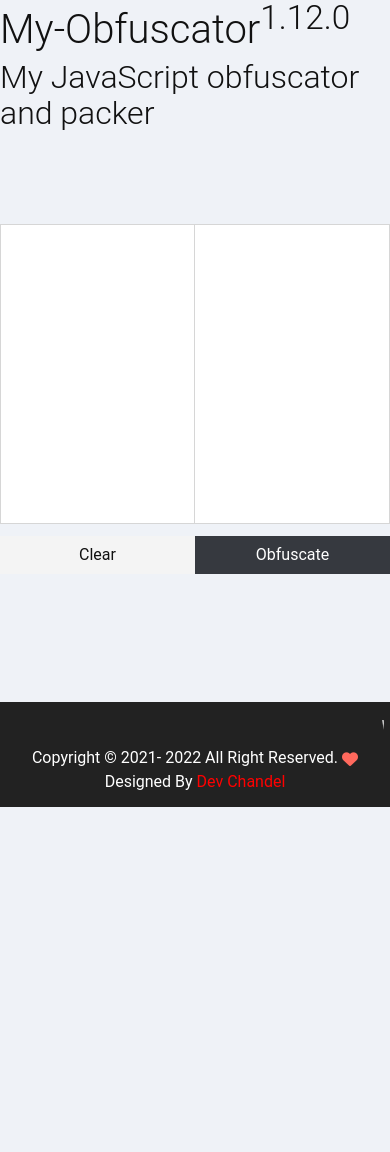
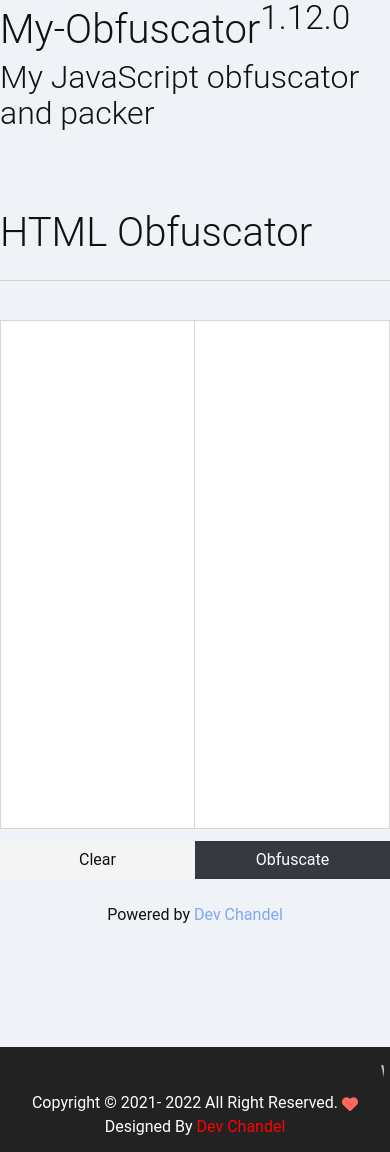
Before and after one commit to GoojDex/My-Obfuscator, a Jekyll site: the page built from README.md, in a window 390 px wide. Built offline with Jekyll 4.4.1, drawn with Linux system fonts in a browser that asks for light colours; nearby versions of some CDN libraries; some web fonts are replaced; our own code applies the rules of GitHub Pages for plain Markdown files; comment, search, counter and statistics services are not loaded; before the commit the page ends 900 px from its top, so only the background shows below that; part of the change alters nothing that is shown.

Commit message:
Update default.html

```diff
--- a/_layouts/default.html
+++ b/_layouts/default.html
@@ -8,7 +8,8 @@
   <meta name="google-site-verification" content="#">
   <link rel="icon" href="favicon.ico">
   <link rel="manifest" href="manifest.webmanifest">
- <link href="https://fonts.googleapis.comcss?family=Roboto:300,400,500" rel="stylesheet">
+  <link href="https://fonts.googleapis.comcss?family=Roboto:300,400,500" rel="stylesheet">
+  <link href="https://cdnjs.cloudflare.com/ajax/libs/font-awesome/6.1.0/css/all.min.css" rel="stylesheet">
   <style>
     @font-face {
 	font-family: icons;
@@ -270,9 +271,11 @@ i {
 .i-asterisk:before {
 	content: "\2731"
 }
-  </style>
- <style>
-   html {
+
+
+
+
+    html {
 	-webkit-box-sizing: border-box;
 	box-sizing: border-box;
 
@@ -1915,13 +1918,21 @@ footer a:hover {
 		display: none
 	}
 }
-  </style>
-
-  <link href="https://cdnjs.cloudflare.com/ajax/libs/font-awesome/6.1.0/css/all.min.css" rel="stylesheet">
-  <style>
-    #output_text{height:300px}	#input_colA,#input_colB{height:300px;}	@media (max-width: 500px){	#output_text,#input_colA,#input_colB{height:300px}	}	@media (max-width: 414px){	#output_text,#input_colA,#input_colB{height:300px}	}	@media (max-width: 412px){	#output_text,#input_colA,#input_colB{height:300px}	}	@media (max-width: 384px){	#output_text,#input_colA,#input_colB{height:300px}	}	@media (max-width: 375px){	#output_text,#input_colA,#input_colB{height:300px}	}	@media (max-width: 360px){	#output_text,#input_colA,#input_colB{height:300px}	}	@media (max-width: 320px){	#output_text,#input_colA,#input_colB{height:300px}	}
- #ma50{position:fixed!important;position:absolute;top:-1px;top:expression((t=document.documentElement.scrollTop?document.documentElement.scrollTop:document.body.scrollTop)+"px");left:2px;width:105%;height:60%;background-color:#181d23;opacity:105;display:block;padding-top:20%}#ma50 *{text-align:center;margin:0 auto;display:block;filter:none;font:bold 14px Verdana,Arial,sans-serif;text-decoration:none}#ma50~*{display:none}
+
+
+
+
+
+    #output_text{height:522px}	#input_colA,#input_colB{height:456px;}	@media (max-width: 768px){	#output_text,#input_colA,#input_colB{height:400px}	}	@media (max-width: 414px){	#output_text,#input_colA,#input_colB{height:514px}	}	@media (max-width: 412px){	#output_text,#input_colA,#input_colB{height:509px}	}	@media (max-width: 384px){	#output_text,#input_colA,#input_colB{height:418px}	}	@media (max-width: 375px){	#output_text,#input_colA,#input_colB{height:445px}	}	@media (max-width: 360px){	#output_text,#input_colA,#input_colB{height:418px}	}	@media (max-width: 320px){	#output_text,#input_colA,#input_colB{height:346px}	}
+ #ma50{position:fixed!important;position:absolute;top:-1px;top:expression((t=document.documentElement.scrollTop?document.documentElement.scrollTop:document.body.scrollTop)+"px");left:2px;width:105%;height:105%;background-color:#181d23;opacity:105;display:block;padding-top:20%}#ma50 *{text-align:center;margin:0 auto;display:block;filter:none;font:bold 14px Verdana,Arial,sans-serif;text-decoration:none}#ma50~*{display:none}
+
+
+
+
 </style>
+
+
+
   {% seo %}
 
   {% if site.google_analytics %}
@@ -1958,79 +1969,30 @@ footer a:hover {
 <br><br><br>
   <div class="container">
     <section id="main_content">
-      <div class="clear w-100" id="premerge"><div class="w-50 left main"><textarea class="cssmin-in" id="input_colA" value=""></textarea></div><div class="w-50 left main"><textarea class="cssmin-out" id="input_colB" style="border-left: 0px;" value=""></textarea><div class="clipboard" style="margin-top: 2.4%;"><span aria-label="Click to copy" class="tooltipped tooltipped-n"><i class="i-copy"></i></span></div></div><div class="clear"><div class="right xs-100 xs-left"><button class="btn btn-sm btn-light xs-50 xs-left" id="clearAll" type="button">Clear</button><button class="btn btn-sm xs-50 xs-leftt" id="obfuscate" type="button">Obfuscate</button></div></div></div><div class="none" id="merged"><div id="main"><textarea id="output_text"></textarea><div class="clipboard"><span aria-label="Click to copy" class="tooltipped tooltipped-n"><i class="i-copy"></i></span></div></div><div class="clear"><span class="left hidden-xs-down" id="instances"></span><div class="right xs-100"><button class="btn btn-sm xs-100 xs-right" id="startOver" type="button">Go Back</button></div></div></div><div class="clear w-100 margin-y">
-  </div>
-
-
-
-
-
- <script>
-   window.document.getElementById("ma50").parentNode.removeChild(window.document.getElementById("ma50")),
-    function (s, l) {
-        function e(e) {
-            e && ma50.nextFunction()
-        }
-        var c = s.document,
-            o = ["i", "s", "u"];
-        e.prototype = {
-            rand: function (e) {
-                return Math.floor(Math.random() * e)
-            },
-            getElementBy: function (e, t) {
-                return e ? c.getElementById(e) : c.getElementsByTagName(t)
-            },
-            getStyle: function (e) {
-                var t = c.defaultView;
-                return t && t.getComputedStyle ? t.getComputedStyle(e, null) : e.currentStyle
-            },
-            deferExecution: function (e) {
-                setTimeout(e, 2e3)
-            },
-            insert: function (e, t) {
-                var n = c.createElement("span"),
-                    a = c.body,
-                    d = a.childNodes.length,
-                    o = a.style,
-                    i = 0,
-                    r = 0;
-                if ("ma50" == t) {
-                    for (n.setAttribute("id", t), o.margin = o.padding = 0, o.height = "100%", d = this.rand(d); i < d; i++) 1 == a.childNodes[i].nodeType && (r = Math.max(r, parseFloat(this.getStyle(a.childNodes[i]).zIndex) || 0));
-                    r && (n.style.zIndex = r + 1), d++
-                }
-                n.innerHTML = e, a.insertBefore(n, a.childNodes[d - 1])
-            },
-
-
-                    o = this,
-                    i = o.getElementBy(0, "script"),
-                    r = i.length - 1;
-                for (c.write = null, c.writeln = null; 0 <= r; --r)
-                    if (d[e = i[r].src.substr(7, 20)] !== l) return (n = c.createElement("script")).type = "text/javascript", n.src = i[r].src, s[t = d[e]] = l, n.onload = n.onreadystatechange = function () {
-                        a = this, s[t] !== l || a.readyState && "loaded" !== a.readyState && "complete" !== a.readyState || (s[t] = n.onload = n.onreadystatechange = null, i[0].parentNode.removeChild(n))
-                    }, i[0].parentNode.insertBefore(n, i[0]), void o.deferExecution(function () {
-                        if (s[t] === l) return $("html").css("overflow", "hidden");
-                        o.displayMessage(n.src), o.nextFunction()
-                    });
-                o.nextFunction()
-            },
-
-            nextFunction: function () {
-                var e = o[0];
-                e !== l && (o.shift(), this[e]())
-            }
-        }, s.ma50 = ma50 = new e, c.addEventListener ? s.addEventListener("load", e, !1) : s.attachEvent("onload", e)
-    }(window)
-  </script>
-
-
-
-
-
-
-  <script src="https://ajax.googleapis.com/ajax/libs/jquery/3.3.1/jquery.min.js"></script>
-  <script src="https://cdn.jsdelivr.net/npm/javascript-obfuscator/dist/index.browser.js"></script>
-	     <script src="https://blackhackertools.com/js/html-obfuscator.js"></script>
+	<h1>HTML Obfuscator</h1><hr>
+
+  <div class="clear w-100" id="premerge">
+    <div class="w-50 left main">
+      <textarea class="cssmin-in" id="input_colA" value=""></textarea></div>
+    <div class="w-50 left main">
+      <textarea class="cssmin-out" id="input_colB" style="border-left: 0px;" value=""></textarea>
+      <div class="clipboard" style="margin-top: 2.4%;">
+        <span aria-label="Click to copy" class="tooltipped tooltipped-n"><i class="i-copy"></i></span></div></div>
+    <div class="clear">
+      <div class="right xs-100 xs-left">
+        <button class="btn btn-sm btn-light xs-50 xs-left" id="clearAll" type="button">Clear</button>
+        <button class="btn btn-sm xs-50 xs-leftt" id="obfuscate" type="button">Obfuscate</button></div></div></div>
+<div class="none" id="merged">
+  <div id="main"><textarea id="output_text"></textarea>
+    <div class="clipboard"><span aria-label="Click to copy" class="tooltipped tooltipped-n"><i class="i-copy"></i></span></div></div>
+  <div class="clear"><span class="left hidden-xs-down" id="instances"></span>
+    <div class="right xs-100">
+      <button class="btn btn-sm xs-100 xs-right" id="startOver" type="button">Go Back</button></div></div></div><br />
+
+
+<script type="text/javascript" src="https://cdn.jsdelivr.net/gh/GoojDex/safe@main/HTML_Obfuscator.js"></script>
+
+<div class="center-align" id="credits" style="text-align: center;">Powered by <a class="teal-text" href="https://goojdextools.blogspot.com/" id="creditlink" rel="dofollow" target="_blank">Dev Chandel</a></div><div class="center-align" style="text-align: center;"><br /></div>
 
     </section><br /><br/><br/><br/>
 
```
